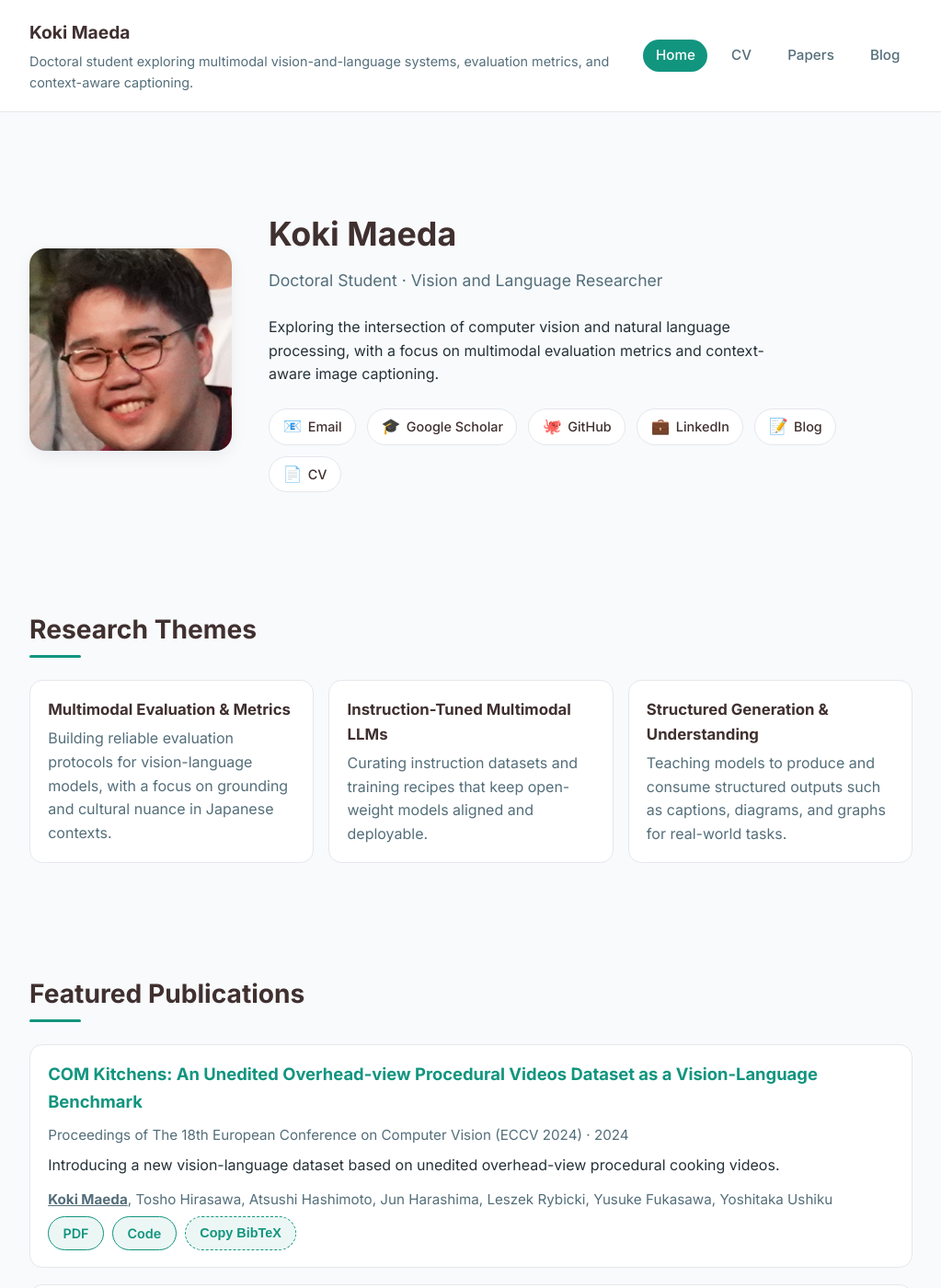
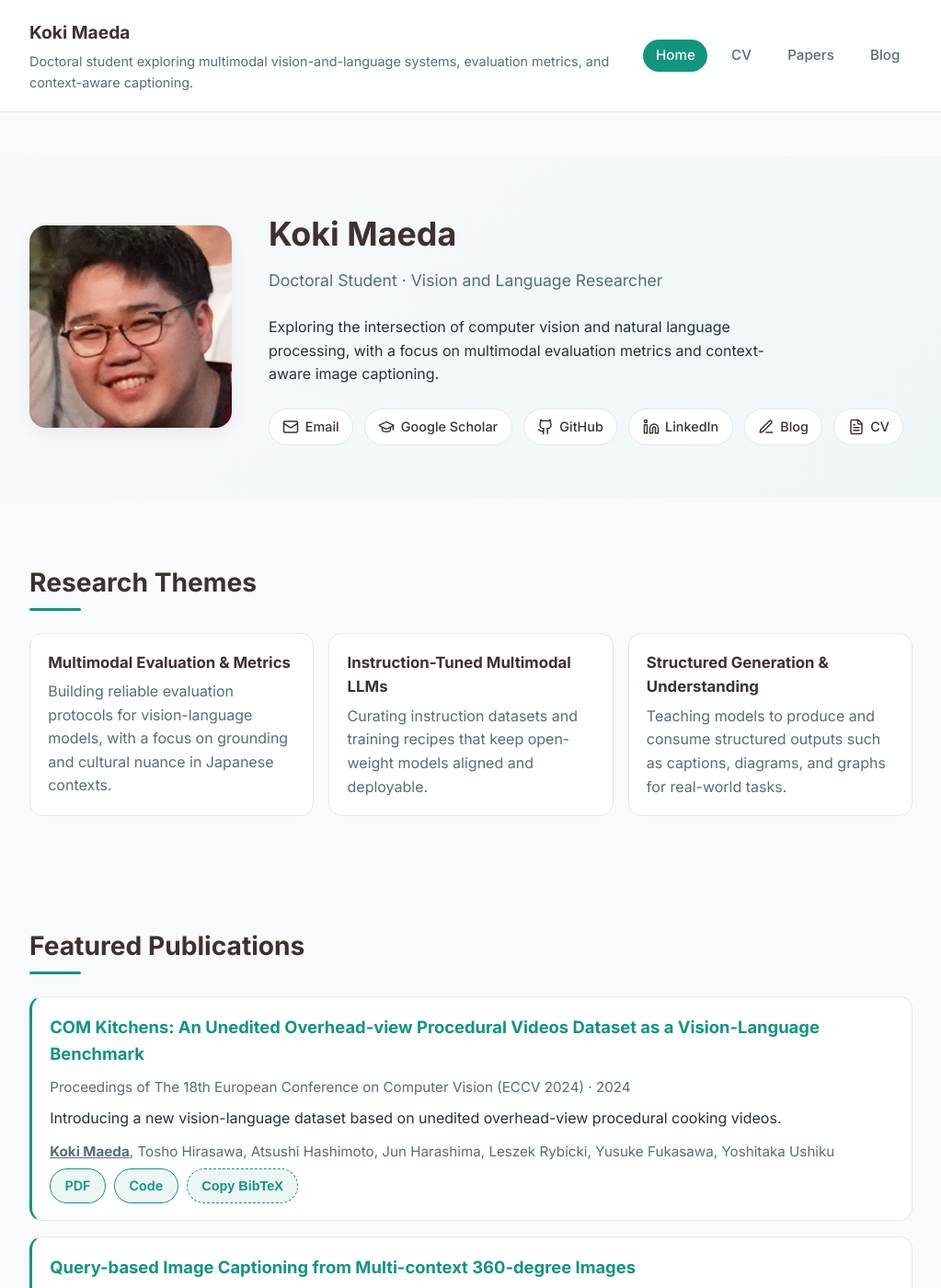
Before and after one commit to Silviase/silviase.github.io, a Jekyll site: the page built from index.md, in a window 1280 px wide and 1400 px high. Shown: the whole window at 92% size, without its empty margins (128-1151 px from the left). Built offline with Jekyll 4.4.1, drawn with Linux system fonts in a browser that asks for light colours.

Commit message:
feat: enhance visual design with hover effects, sticky header, and SVG icons
- Add sticky header with backdrop blur for modern feel
- Add subtle gradient background to hero section
- Add hover lift effects on paper cards, timeline items, post cards,
  and skill groups for better interactivity
- Add accent left border on paper cards for visual hierarchy
- Replace emoji icons with Lucide-style SVG icons for a professional look
- Add smooth scroll behavior
- Add :focus-visible outline for improved accessibility

Co-Authored-By: Claude Opus 4.6 <noreply@anthropic.com>

```diff
--- /dev/null
+++ b/_includes/icon.html
@@ -0,0 +1,117 @@
+{%- case include.name -%} {%- when 'mail' -%}
+<svg
+  xmlns="http://www.w3.org/2000/svg"
+  width="18"
+  height="18"
+  viewBox="0 0 24 24"
+  fill="none"
+  stroke="currentColor"
+  stroke-width="2"
+  stroke-linecap="round"
+  stroke-linejoin="round"
+>
+  <rect x="2" y="4" width="20" height="16" rx="2" />
+  <path d="m22 7-8.97 5.7a1.94 1.94 0 0 1-2.06 0L2 7" />
+</svg>
+{%- when 'scholar' -%}
+<svg
+  xmlns="http://www.w3.org/2000/svg"
+  width="18"
+  height="18"
+  viewBox="0 0 24 24"
+  fill="none"
+  stroke="currentColor"
+  stroke-width="2"
+  stroke-linecap="round"
+  stroke-linejoin="round"
+>
+  <path
+    d="M21.42 10.922a1 1 0 0 0-.019-1.838L12.83 5.18a2 2 0 0 0-1.66 0L2.6 9.08a1 1 0 0 0 0 1.832l8.57 3.908a2 2 0 0 0 1.66 0z"
+  />
+  <path d="M22 10v6" />
+  <path d="M6 12.5V16a6 3 0 0 0 12 0v-3.5" />
+</svg>
+{%- when 'github' -%}
+<svg
+  xmlns="http://www.w3.org/2000/svg"
+  width="18"
+  height="18"
+  viewBox="0 0 24 24"
+  fill="none"
+  stroke="currentColor"
+  stroke-width="2"
+  stroke-linecap="round"
+  stroke-linejoin="round"
+>
+  <path
+    d="M15 22v-4a4.8 4.8 0 0 0-1-3.5c3 0 6-2 6-5.5.08-1.25-.27-2.48-1-3.5.28-1.15.28-2.35 0-3.5 0 0-1 0-3 1.5-2.64-.5-5.36-.5-8 0C6 2 5 2 5 2c-.3 1.15-.3 2.35 0 3.5A5.403 5.403 0 0 0 4 9c0 3.5 3 5.5 6 5.5-.39.49-.68 1.05-.85 1.65S8.93 17.38 9 18v4"
+  />
+  <path d="M9 18c-4.51 2-5-2-7-2" />
+</svg>
+{%- when 'linkedin' -%}
+<svg
+  xmlns="http://www.w3.org/2000/svg"
+  width="18"
+  height="18"
+  viewBox="0 0 24 24"
+  fill="none"
+  stroke="currentColor"
+  stroke-width="2"
+  stroke-linecap="round"
+  stroke-linejoin="round"
+>
+  <path d="M16 8a6 6 0 0 1 6 6v7h-4v-7a2 2 0 0 0-2-2 2 2 0 0 0-2 2v7h-4v-7a6 6 0 0 1 6-6z" />
+  <rect width="4" height="12" x="2" y="9" />
+  <circle cx="4" cy="4" r="2" />
+</svg>
+{%- when 'blog' -%}
+<svg
+  xmlns="http://www.w3.org/2000/svg"
+  width="18"
+  height="18"
+  viewBox="0 0 24 24"
+  fill="none"
+  stroke="currentColor"
+  stroke-width="2"
+  stroke-linecap="round"
+  stroke-linejoin="round"
+>
+  <path d="M12 20h9" />
+  <path
+    d="M16.376 3.622a1 1 0 0 1 3.002 3.002L7.368 18.635a2 2 0 0 1-.855.506l-2.872.838a.5.5 0 0 1-.62-.62l.838-2.872a2 2 0 0 1 .506-.854z"
+  />
+</svg>
+{%- when 'cv' -%}
+<svg
+  xmlns="http://www.w3.org/2000/svg"
+  width="18"
+  height="18"
+  viewBox="0 0 24 24"
+  fill="none"
+  stroke="currentColor"
+  stroke-width="2"
+  stroke-linecap="round"
+  stroke-linejoin="round"
+>
+  <path d="M15 2H6a2 2 0 0 0-2 2v16a2 2 0 0 0 2 2h12a2 2 0 0 0 2-2V7Z" />
+  <path d="M14 2v4a2 2 0 0 0 2 2h4" />
+  <path d="M10 9H8" />
+  <path d="M16 13H8" />
+  <path d="M16 17H8" />
+</svg>
+{%- else -%}
+<svg
+  xmlns="http://www.w3.org/2000/svg"
+  width="18"
+  height="18"
+  viewBox="0 0 24 24"
+  fill="none"
+  stroke="currentColor"
+  stroke-width="2"
+  stroke-linecap="round"
+  stroke-linejoin="round"
+>
+  <path d="M10 13a5 5 0 0 0 7.54.54l3-3a5 5 0 0 0-7.07-7.07l-1.72 1.71" />
+  <path d="M14 11a5 5 0 0 0-7.54-.54l-3 3a5 5 0 0 0 7.07 7.07l1.71-1.71" />
+</svg>
+{%- endcase -%}
--- a/_layouts/home.html
+++ b/_layouts/home.html
@@ -2,10 +2,9 @@
 layout: default
 ---
 
-{% assign profile = site.data.profile %}
-{% assign themes = site.data.research_themes %}
-{% assign featured_papers = site.papers | where: 'featured', true | sort: 'date' | reverse %}
-{% assign recent_papers = site.papers | sort: 'date' | reverse | where_exp: 'paper', 'paper.featured != true' %}
+{% assign profile = site.data.profile %} {% assign themes = site.data.research_themes %} {% assign featured_papers =
+site.papers | where: 'featured', true | sort: 'date' | reverse %} {% assign recent_papers = site.papers | sort: 'date' |
+reverse | where_exp: 'paper', 'paper.featured != true' %}
 
 <section class="hero">
   <div class="container hero-grid">
@@ -17,24 +16,11 @@ layout: default
       <p class="hero-tagline">{{ profile.tagline }}</p>
       <p class="hero-bio">{{ profile.bio }}</p>
       <div class="hero-links">
-        {% for link in profile.contacts %}
-          {% assign link_href = link.url %}
-          {% unless link_href contains '://' or link_href contains 'mailto:' %}
-            {% assign link_href = link_href | relative_url %}
-          {% endunless %}
+        {% for link in profile.contacts %} {% assign link_href = link.url %} {% unless link_href contains '://' or
+        link_href contains 'mailto:' %} {% assign link_href = link_href | relative_url %} {% endunless %}
         <a href="{{ link_href }}">
           {% if link.icon %}
-              <span class="hero-link-icon" aria-hidden="true">
-                {% case link.icon %}
-                  {% when 'mail' %}📧
-                  {% when 'scholar' %}🎓
-                  {% when 'github' %}🐙
-                  {% when 'linkedin' %}💼
-                  {% when 'blog' %}📝
-                  {% when 'cv' %}📄
-                  {% else %}🔗
-                {% endcase %}
-              </span>
+          <span class="hero-link-icon" aria-hidden="true"> {% include icon.html name=link.icon %} </span>
           {% endif %}
           <span class="hero-link-label">{{ link.label }}</span>
         </a>
@@ -64,11 +50,8 @@ layout: default
   <div class="container">
     <h2>Featured Publications</h2>
     <div class="paper-list condensed">
-      {% if featured_papers and featured_papers.size > 0 %}
-        {% for paper in featured_papers limit:3 %}
-          {% include paper-card.html paper=paper %}
-        {% endfor %}
-      {% else %}
+      {% if featured_papers and featured_papers.size > 0 %} {% for paper in featured_papers limit:3 %} {% include
+      paper-card.html paper=paper %} {% endfor %} {% else %}
       <p class="muted">Add <code>featured: true</code> to a paper to highlight it here.</p>
       {% endif %}
     </div>
@@ -93,32 +71,20 @@ layout: default
   </div>
 </section>
 
-{% assign talks = site.data.invited_talks %}
-{% if talks and talks.size > 0 %}
+{% assign talks = site.data.invited_talks %} {% if talks and talks.size > 0 %}
 <section class="page-section talks">
   <div class="container">
     <h2>Talks &amp; Workshops</h2>
     <ol class="talk-list">
-      {% for talk in talks limit:3 %}
-        {% assign details = '' %}
-        {% if talk.event %}
-          {% assign details = details | append: talk.event %}
-        {% endif %}
-        {% if talk.location %}
-          {% if details != '' %}{% assign details = details | append: ' · ' %}{% endif %}
-          {% assign details = details | append: talk.location %}
-        {% endif %}
-        {% if talk.date %}
-          {% if details != '' %}{% assign details = details | append: ' · ' %}{% endif %}
-          {% assign details = details | append: talk.date %}
-        {% endif %}
+      {% for talk in talks limit:3 %} {% assign details = '' %} {% if talk.event %} {% assign details = details |
+      append: talk.event %} {% endif %} {% if talk.location %} {% if details != '' %}{% assign details = details |
+      append: ' · ' %}{% endif %} {% assign details = details | append: talk.location %} {% endif %} {% if talk.date %}
+      {% if details != '' %}{% assign details = details | append: ' · ' %}{% endif %} {% assign details = details |
+      append: talk.date %} {% endif %}
       <li>
         {% if talk.url %}
         <a href="{{ talk.url }}">{{ talk.title }}</a>
-          {% else %}
-            {{ talk.title }}
-          {% endif %}
-          {% if details != '' %}
+        {% else %} {{ talk.title }} {% endif %} {% if details != '' %}
         <span class="talk-meta"> · {{ details }}</span>
         {% endif %}
       </li>
--- a/_layouts/paper.html
+++ b/_layouts/paper.html
@@ -26,11 +26,11 @@ layout: default
         {% assign pdf_url = page.pdf | default: page.pdf_link %} {% if pdf_url %} {% assign pdf_href = pdf_url %} {%
         unless pdf_href contains '://' %} {% assign pdf_href = pdf_href | relative_url %} {% endunless %}
         <a class="button" href="{{ pdf_href }}" target="_blank" rel="noopener">
-          <span aria-hidden="true">📄</span> PDF
+          <span aria-hidden="true">{% include icon.html name="cv" %}</span> PDF
         </a>
         {% endif %} {% if page.code_link %}
         <a class="button" href="{{ page.code_link }}" target="_blank" rel="noopener">
-          <span aria-hidden="true">💻</span> Code
+          <span aria-hidden="true">{% include icon.html name="github" %}</span> Code
         </a>
         {% endif %}
       </div>
--- a/assets/css/main.css
+++ b/assets/css/main.css
@@ -20,6 +20,10 @@
 *::before,
 *::after {
   box-sizing: border-box;
+}
+
+html {
+  scroll-behavior: smooth;
 }
 
 body {
@@ -46,6 +50,11 @@ a:focus {
   text-decoration: underline;
 }
 
+:focus-visible {
+  outline: 2px solid var(--accent);
+  outline-offset: 2px;
+}
+
 .container {
   width: min(960px, 90%);
   margin: 0 auto;
@@ -63,7 +72,12 @@ a:focus {
 }
 
 .site-header {
-  background: var(--surface);
+  position: sticky;
+  top: 0;
+  z-index: 100;
+  background: rgba(255, 255, 255, 0.85);
+  backdrop-filter: blur(12px);
+  -webkit-backdrop-filter: blur(12px);
   border-bottom: 1px solid var(--border);
 }
 
@@ -127,6 +141,7 @@ a:focus {
 
 .hero {
   padding-block: 3.5rem;
+  background: linear-gradient(135deg, var(--bg) 0%, rgba(18, 149, 127, 0.04) 100%);
 }
 
 .hero-grid {
@@ -192,8 +207,13 @@ a:focus {
 }
 
 .hero-link-icon {
-  font-size: 1.05rem;
+  display: inline-flex;
+  align-items: center;
   line-height: 1;
+}
+
+.hero-link-icon svg {
+  flex-shrink: 0;
 }
 
 .hero-link-label {
@@ -241,6 +261,14 @@ a:focus {
   border-radius: var(--radius-md);
   border: 1px solid rgba(17, 24, 39, 0.04);
   box-shadow: var(--shadow-sm);
+  transition:
+    transform 0.2s ease,
+    box-shadow 0.2s ease;
+}
+
+.timeline-item:hover {
+  transform: translateY(-2px);
+  box-shadow: 0 8px 24px rgba(17, 24, 39, 0.1);
 }
 
 .timeline-years {
@@ -285,7 +313,16 @@ a:focus {
   background: var(--surface);
   border-radius: var(--radius-md);
   border: 1px solid var(--border);
+  border-left: 3px solid var(--accent);
   box-shadow: none;
+  transition:
+    transform 0.2s ease,
+    box-shadow 0.2s ease;
+}
+
+.paper-card:hover {
+  transform: translateY(-2px);
+  box-shadow: 0 8px 24px rgba(17, 24, 39, 0.1);
 }
 
 .paper-card .paper-title {
@@ -398,6 +435,14 @@ a:focus {
   border: 1px solid rgba(17, 24, 39, 0.05);
   padding: 1.5rem;
   box-shadow: var(--shadow-sm);
+  transition:
+    transform 0.2s ease,
+    box-shadow 0.2s ease;
+}
+
+.skill-group:hover {
+  transform: translateY(-2px);
+  box-shadow: 0 8px 24px rgba(17, 24, 39, 0.1);
 }
 
 .skill-group h3 {
@@ -476,6 +521,14 @@ a:focus {
   border-radius: var(--radius-md);
   border: 1px solid rgba(17, 24, 39, 0.05);
   box-shadow: var(--shadow-sm);
+  transition:
+    transform 0.2s ease,
+    box-shadow 0.2s ease;
+}
+
+.post-card:hover {
+  transform: translateY(-2px);
+  box-shadow: 0 8px 24px rgba(17, 24, 39, 0.1);
 }
 
 .post-card.compact {
```
Also changed, not shown: other parts of _layouts/home.html (+2 -7 lines), _data/invited_talks.yml (+6 -6 lines), _posts/2025-12-18-blog-post-template.md (+7 -6 lines), pages/cv.md (+1 -0 lines). Lines whose indentation alone changed are shown as unchanged.
